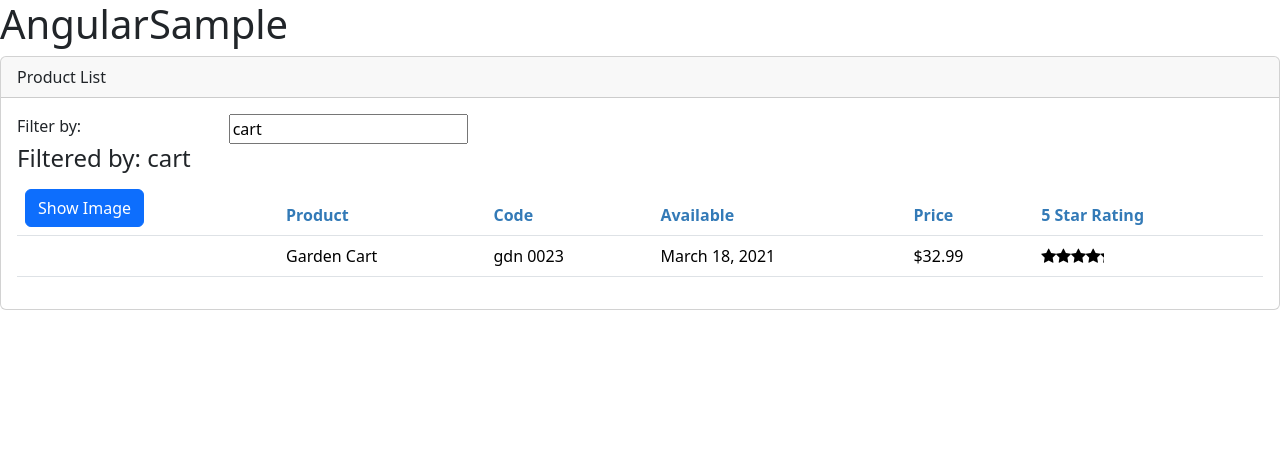
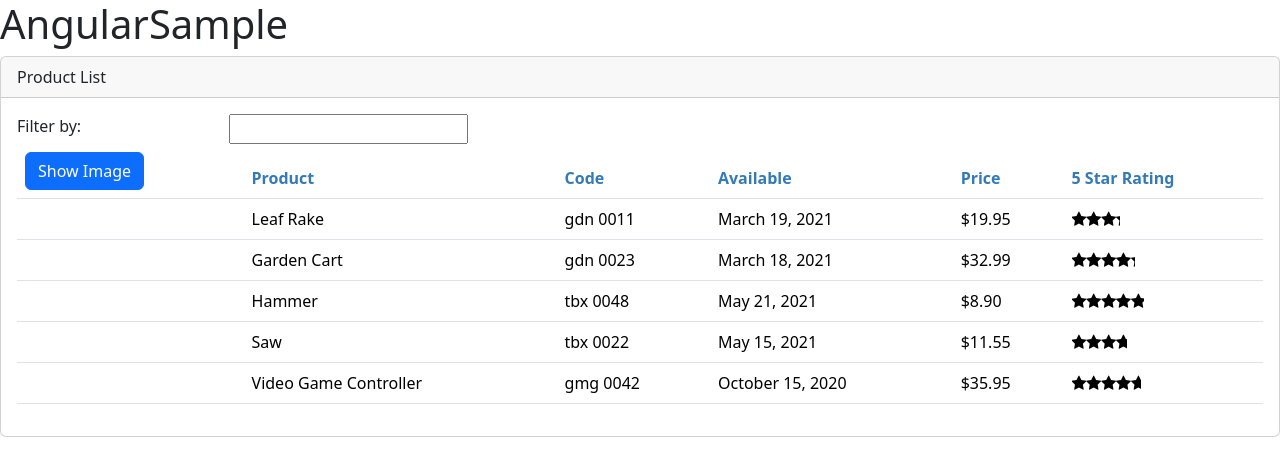
Before and after one commit to Tod2a/AngularSample, an Angular app: page / in a window 1280 px wide. Shown: the top 476 px of the page. Built offline with nearby package versions, Linux system fonts and the light colour scheme.

Commit message:
implementing service to retrive the hardcoded products

```diff
--- /dev/null
+++ b/src/app/core/services/product.service.ts
@@ -0,0 +1,62 @@
+import { Injectable } from '@angular/core';
+import { IProduct } from '../../models/interfaces/product.interface';
+
+@Injectable({
+    providedIn: 'root'
+})
+export class ProductService {
+  getProducts(): IProduct[] {
+    return [
+      {
+        productId: 1,
+        productName: 'Leaf Rake',
+        productCode: 'GDN-0011',
+        releaseDate: 'March 19, 2021',
+        description: 'Leaf rake with 48-inch wooden handle.',
+        price: 19.95,
+        starRating: 3.2,
+        imageUrl: 'assets/images/leaf_rake.png',
+      },
+      {
+        productId: 2,
+        productName: 'Garden Cart',
+        productCode: 'GDN-0023',
+        releaseDate: 'March 18, 2021',
+        description: '15 gallon capacity rolling garden cart',
+        price: 32.99,
+        starRating: 4.2,
+        imageUrl: 'assets/images/garden_cart.png',
+      },
+      {
+        productId: 5,
+        productName: 'Hammer',
+        productCode: 'TBX-0048',
+        releaseDate: 'May 21, 2021',
+        description: 'Curved claw steel hammer',
+        price: 8.9,
+        starRating: 4.8,
+        imageUrl: 'assets/images/hammer.png',
+      },
+      {
+        productId: 8,
+        productName: 'Saw',
+        productCode: 'TBX-0022',
+        releaseDate: 'May 15, 2021',
+        description: '15-inch steel blade hand saw',
+        price: 11.55,
+        starRating: 3.7,
+        imageUrl: 'assets/images/saw.png',
+      },
+      {
+        productId: 10,
+        productName: 'Video Game Controller',
+        productCode: 'GMG-0042',
+        releaseDate: 'October 15, 2020',
+        description: 'Standard two-button video game controller',
+        price: 35.95,
+        starRating: 4.6,
+        imageUrl: 'assets/images/xbox-controller.png',
+      },
+    ];
+  }
+}
--- a/src/app/pages/products/product-list/product-list.component.ts
+++ b/src/app/pages/products/product-list/product-list.component.ts
@@ -4,6 +4,7 @@ import { FormsModule } from '@angular/forms';
 import { IProduct } from '../../../models/interfaces/product.interface';
 import { ConvertToSpacesPipe } from '../../../shared/pipes/ConvertToSpaces.pipe';
 import { StarComponent } from '../../../shared/components/star/star.component';
+import { ProductService } from '../../../core/services/product.service';
 
 @Component({
   selector: 'pm-product-list',
@@ -26,31 +27,13 @@ export class ProductListComponent implements OnInit {
   }
 
   filteredProducts: IProduct[] = [];
-  products: IProduct[] = [
-    {
-      productId: 2,
-      productName: 'Garden Cart',
-      productCode: 'GDN-0023',
-      releaseDate: 'March 18, 2021',
-      description: '15 gallon capacity rolling garden cart',
-      price: 32.99,
-      starRating: 4.2,
-      imageUrl: 'assets/images/garden_cart.png',
-    },
-    {
-      productId: 5,
-      productName: 'Hammer',
-      productCode: 'TBX-0048',
-      releaseDate: 'May 21, 2021',
-      description: 'Curved claw steel hammer',
-      price: 8.9,
-      starRating: 4.8,
-      imageUrl: 'assets/images/hammer.png',
-    },
-  ];
+  products: IProduct[] = [];
+
+  constructor(private productService: ProductService) { }
 
   ngOnInit(): void {
-    this.listFilter = 'cart';
+    this.products = this.productService.getProducts();
+    this.filteredProducts = this.products;
   }
 
   toggleImage(): void {
```
